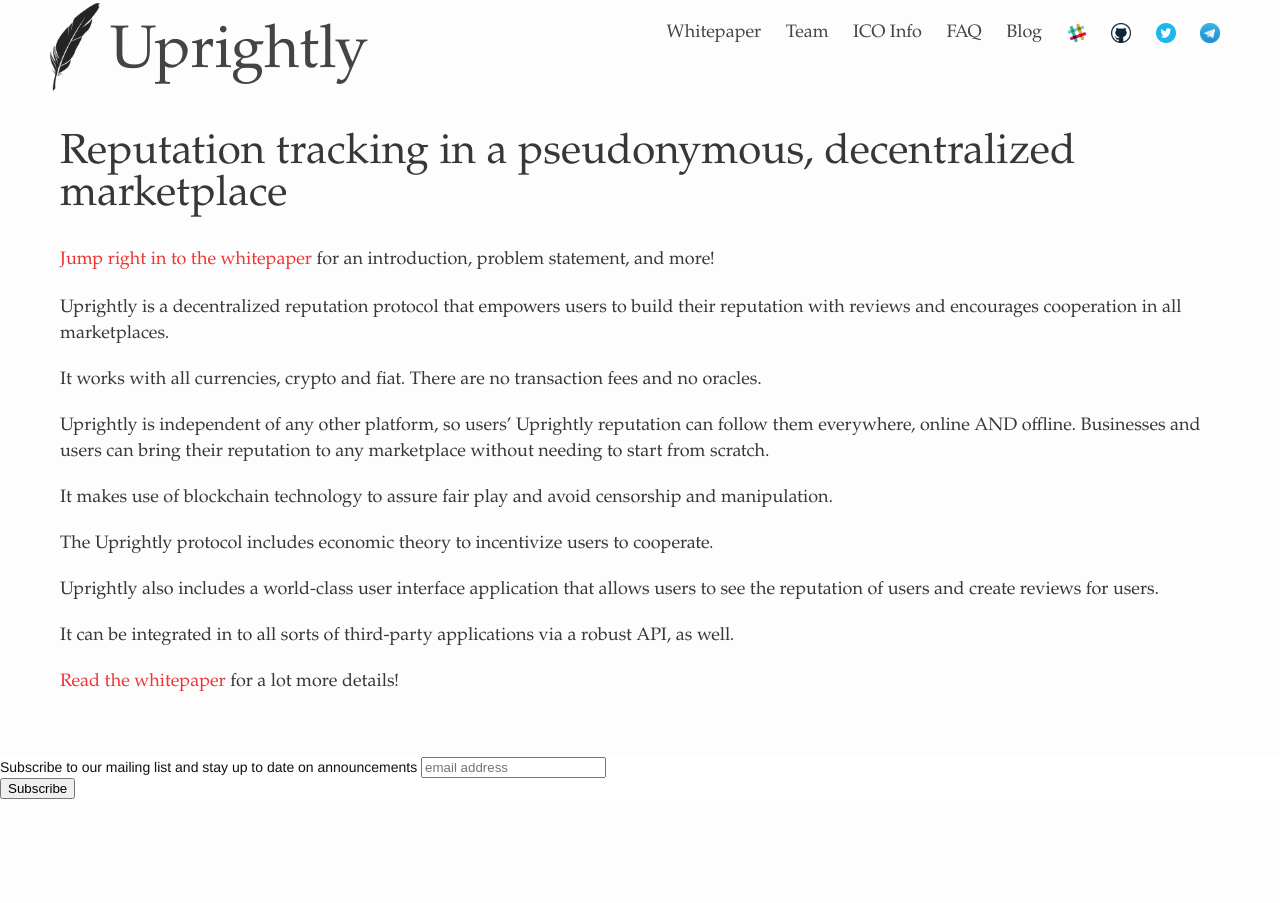
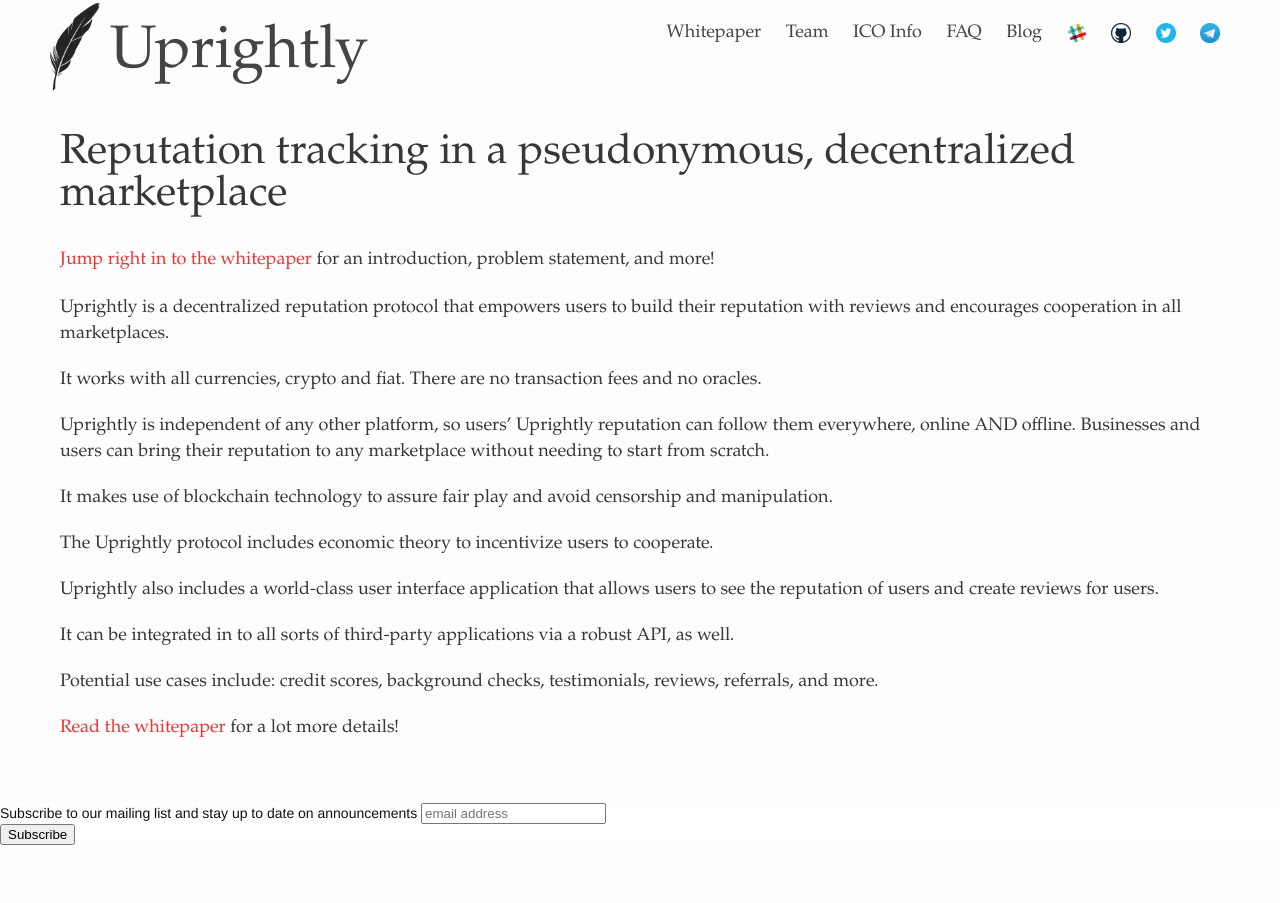
Before and after one commit to uprightly/website, a Jekyll site: the page built from index.md, in a window 1280 px wide. Built offline with Jekyll 4.4.1, drawn with Linux system fonts in a browser that asks for light colours; comment, search, counter and statistics services are not loaded.

Commit message:
update copy

```diff
--- a/index.md
+++ b/index.md
@@ -19,4 +19,6 @@
 
 It can be integrated in to all sorts of third-party applications via a robust API, as well.
 
+Potential use cases include: credit scores, background checks, testimonials, reviews, referrals, and more.
+
 [Read the whitepaper](/docs/uprightly-whitepaper.pdf) for a lot more details!
```
